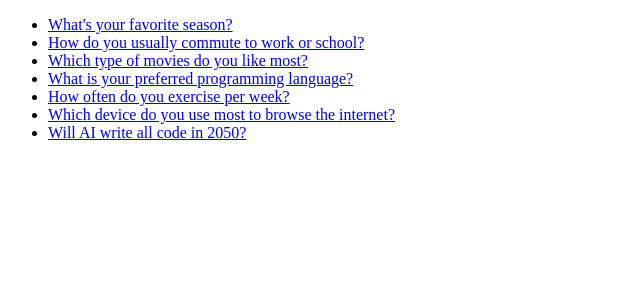
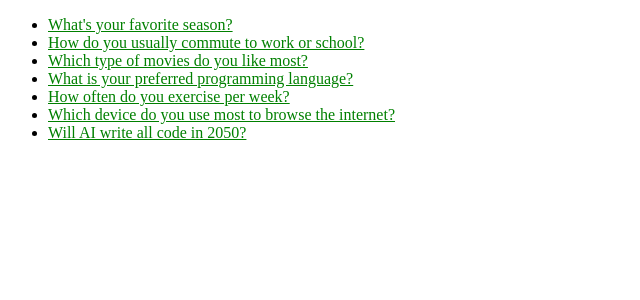
Before and after one commit to mariacristinafadgyas/djangoproject, a Django app: template polls/templates/polls/index.html in a window 1280 px wide. Shown: the top 300 px of the page, without its empty margins (0-640 px from the left). Run offline with Django 4.2, Linux system fonts and the light colour scheme; the template is opened without the code that fills it: values that come from a table or form of the project are taken from there, others are empty; data comes from the database, SQL or seed files in the repository.

Commit message:
add styles to polls app

```diff
--- /dev/null
+++ b/polls/static/polls/style.css
@@ -0,0 +1,3 @@
+li a {
+    color: green;
+}
--- a/polls/templates/polls/index.html
+++ b/polls/templates/polls/index.html
@@ -1,8 +1,10 @@
+{% load static %}
 <!doctype html>
 <html lang="en-US">
     <head>
         <meta charset="utf-8" />
         <title>Index</title>
+        <link rel="stylesheet" href="{% static 'polls/style.css' %}" />
     </head>
     <body>
         {% if latest_question_list %}
```
